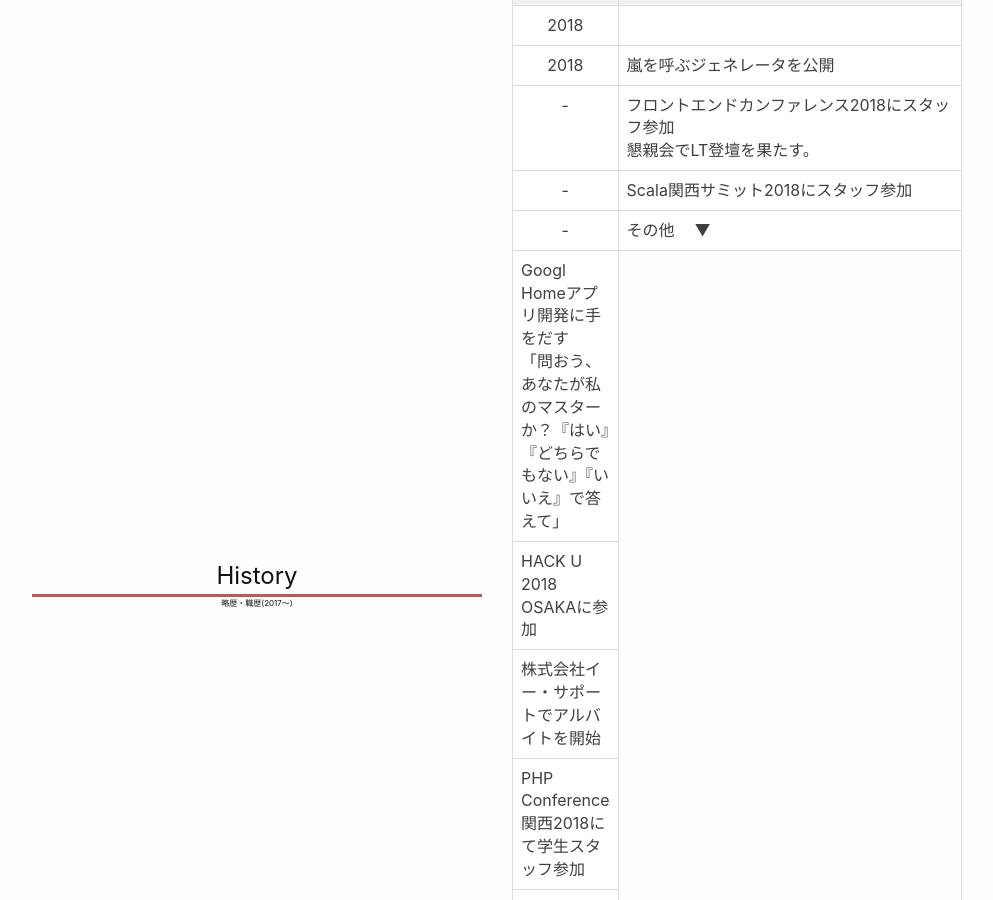
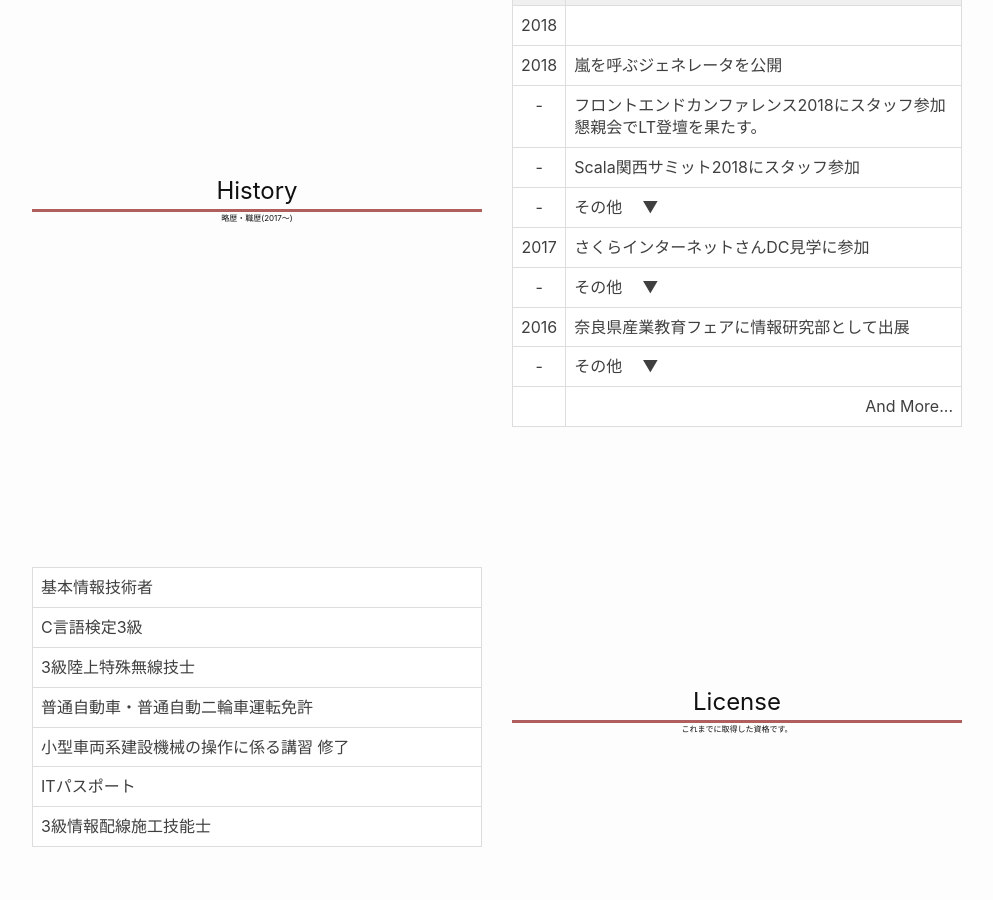
Before and after one commit to NNN-kakimoto/mySite, a Jekyll site: the page built from index.md, in a window 1280 px wide and 900 px high, scrolled down 2078 px. Shown: the whole window, without its empty margins (143-1136 px from the left). Built offline with Jekyll 4.4.1, drawn with Linux system fonts in a browser that asks for light colours.

Commit message:
modify history

```diff
--- a/_layouts/index.html
+++ b/_layouts/index.html
@@ -54,24 +54,24 @@
 								<td class="table-year">-</td>
 								<td>その他<span class="show_button 2018">▼</span><span class="hide_button 2018">▲</span></td>
 							</tr>
-							<tr>
-								<td class="hide_row 2018">2018</td>
+							<tr class="hide_row 2018">
+								<td class="table-year">2018</td>
 								<td>Googl Homeアプリ開発に手をだす<br>「問おう、あなたが私のマスターか？『はい』『どちらでもない』『いいえ』で答えて」</td>
 							</tr>
-							<tr>
-								<td class="hide_row 2018">-</td>
+							<tr class="hide_row 2018">
+								<td class="table-year">-</td>
 								<td>HACK U 2018 OSAKAに参加</td>
 							</tr>
-							<tr>
-								<td class="hide_row 2018">-</td>
+							<tr class="hide_row 2018">
+								<td class="table-year">-</td>
 								<td>株式会社イー・サポートでアルバイトを開始</td>
 							</tr>
-							<tr>
-								<td class="hide_row 2018">-</td>
+							<tr class="hide_row 2018">
+								<td class="table-year">-</td>
 								<td>PHP Conference関西2018にて学生スタッフ参加</td>
 							</tr>
-							<tr>
-								<td class="hide_row 2018">-</td>
+							<tr class="hide_row 2018">
+								<td class="table-year">-</td>
 								<td>OIC学内特別奨励奨学生に選出</td>
 							</tr>
 							<tr class="hide_row 2018">
```
